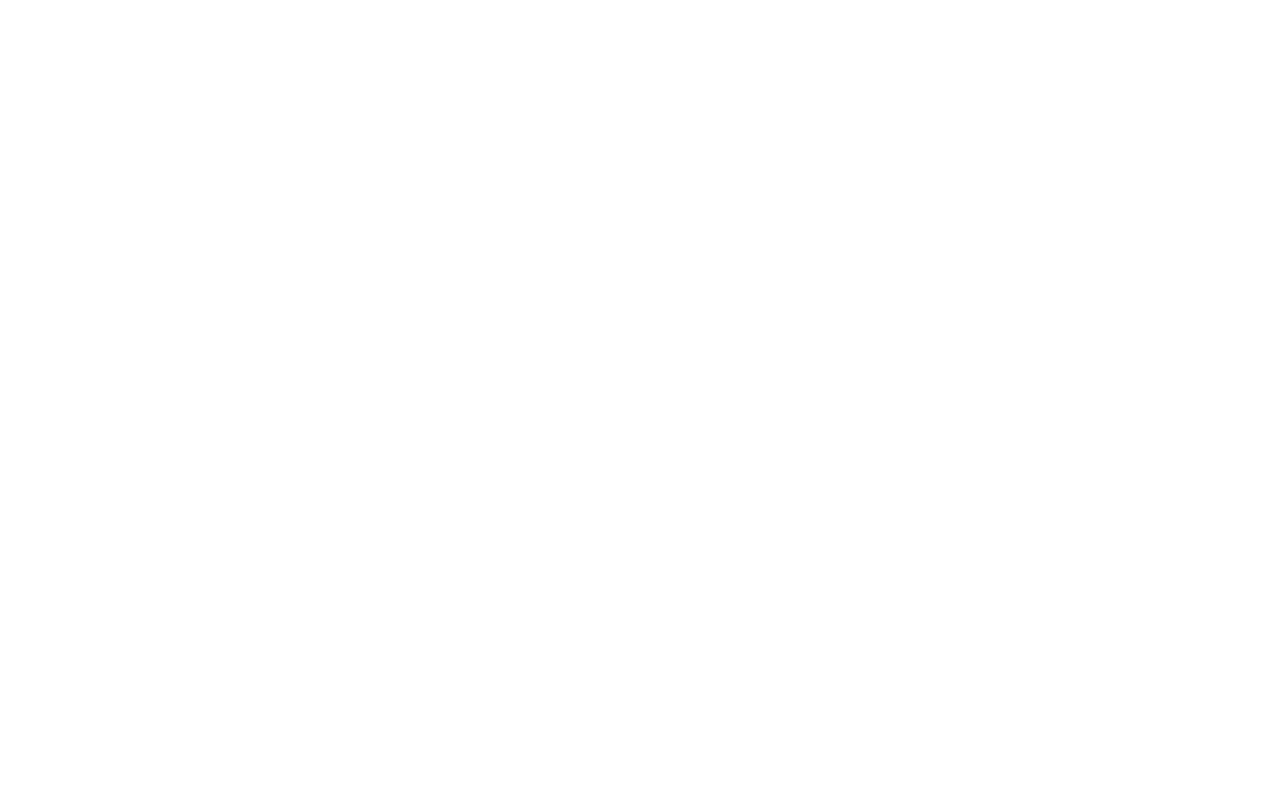
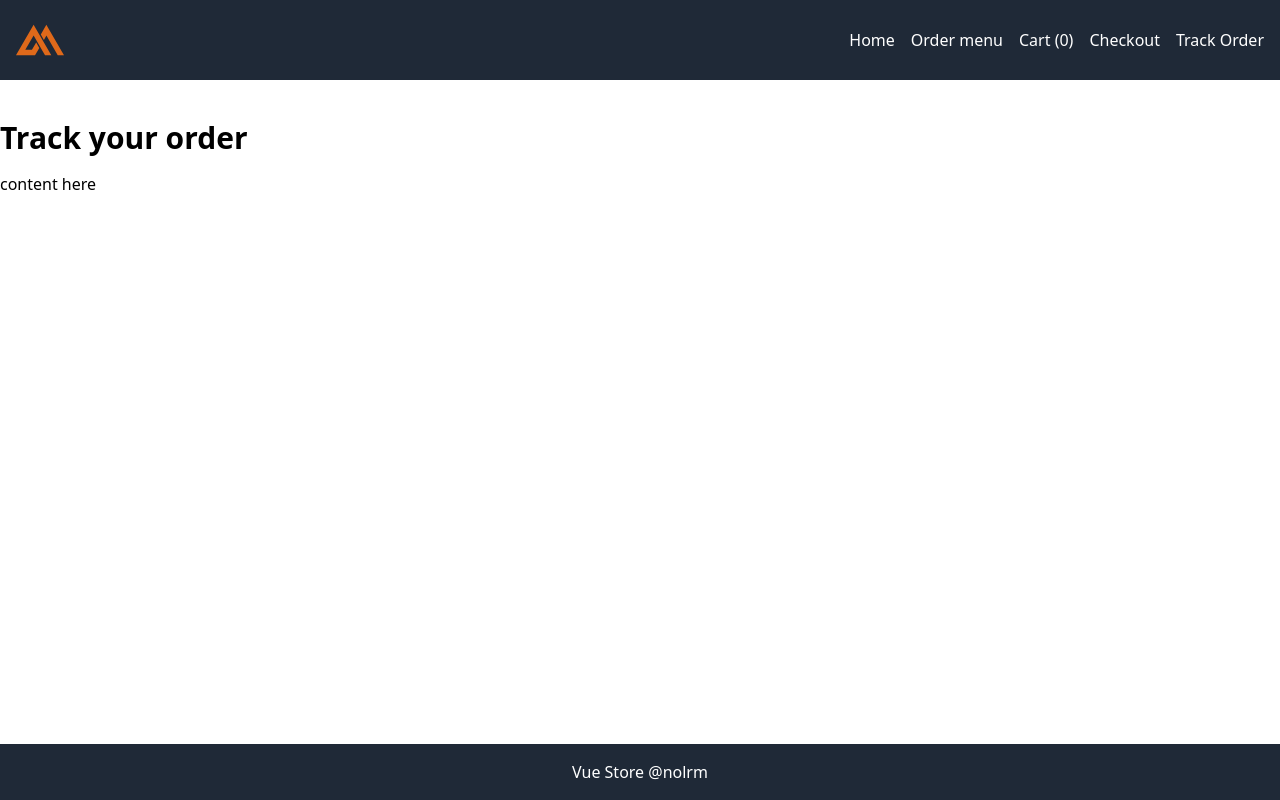
Before and after one commit to nolrm/vue-store, a Vue app: page /track-order in a window 1280 px wide. Before the commit this address had no page. Built offline with nearby package versions, Linux system fonts and the light colour scheme.

Commit message:
Tracking page

```diff
--- a/src/components/MainNav.vue
+++ b/src/components/MainNav.vue
@@ -12,6 +12,7 @@
         <a href="/order" class="text-white">Order menu</a>
         <a href="/checkout" class="text-white">Cart ({{ totalQty }})</a>
         <a href="/checkout" class="text-white">Checkout</a>
+        <a href="/track-order" class="text-white">Track Order</a>
       </div>
     </div>
   </nav>
--- a/src/router/index.js
+++ b/src/router/index.js
@@ -3,12 +3,14 @@
 import CartView from '@/views/CartView.vue';
 import CheckoutView from '@/views/CheckoutView.vue';
 import OrderView from '@/views/OrderView.vue';
+import TrackOrder from '@/views/TrackOrder.vue';
 
 const routes = [
   { path: '/', component: Home },
   { path: '/cart', component: CartView },
   { path: '/checkout', component: CheckoutView },
   { path: '/order', component: OrderView },
+  { path: '/track-order', component: TrackOrder },
 ];
 
 const router = createRouter({
--- /dev/null
+++ b/src/views/TrackOrder.vue
@@ -0,0 +1,18 @@
+<template>
+  <MainLayout>
+    <div class="page-track-order">
+      <h1 class="text-3xl font-semibold mb-4">Track your order</h1>
+
+      <div>content here</div>
+    </div>
+  </MainLayout>
+</template>
+
+<script>
+  import MainLayout from '@/layouts/MainLayout.vue';
+  export default {
+    components: {
+      MainLayout,
+    },
+  };
+</script>
```
